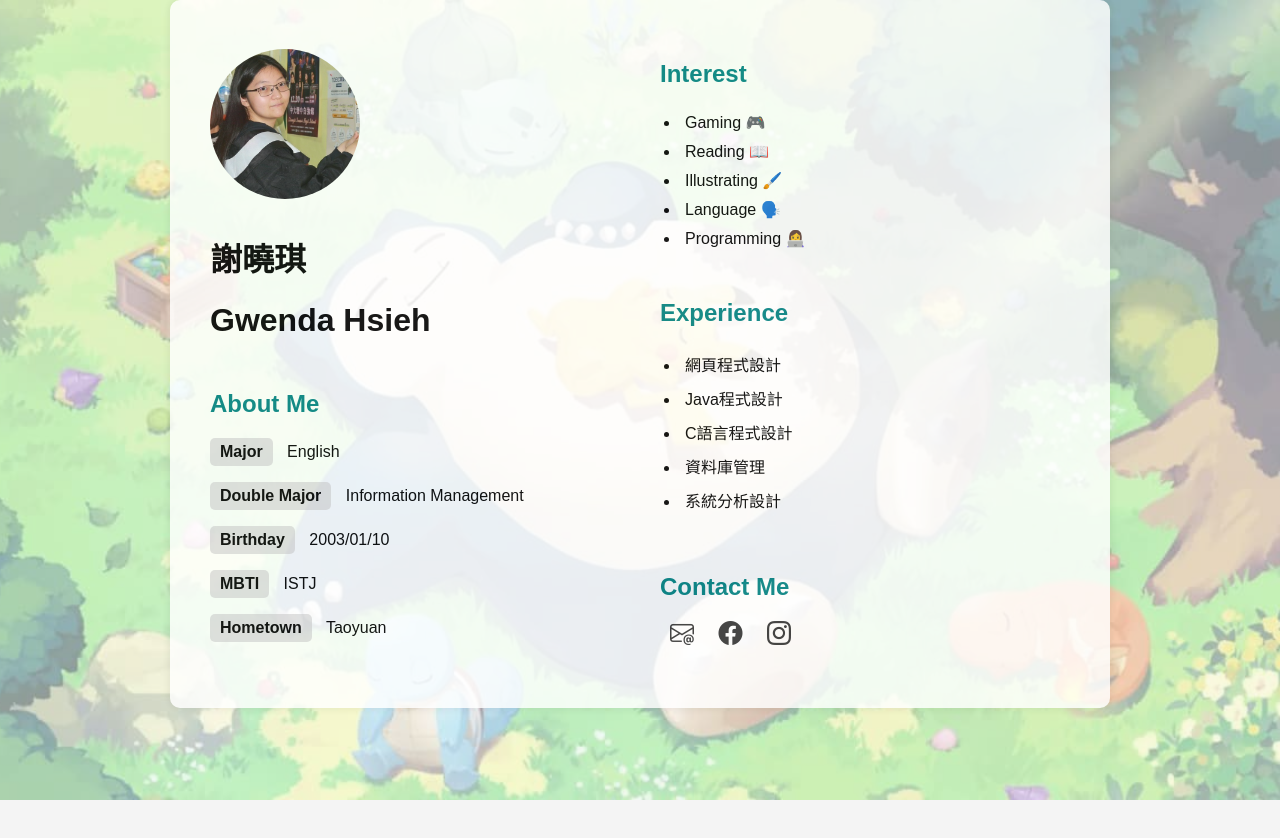
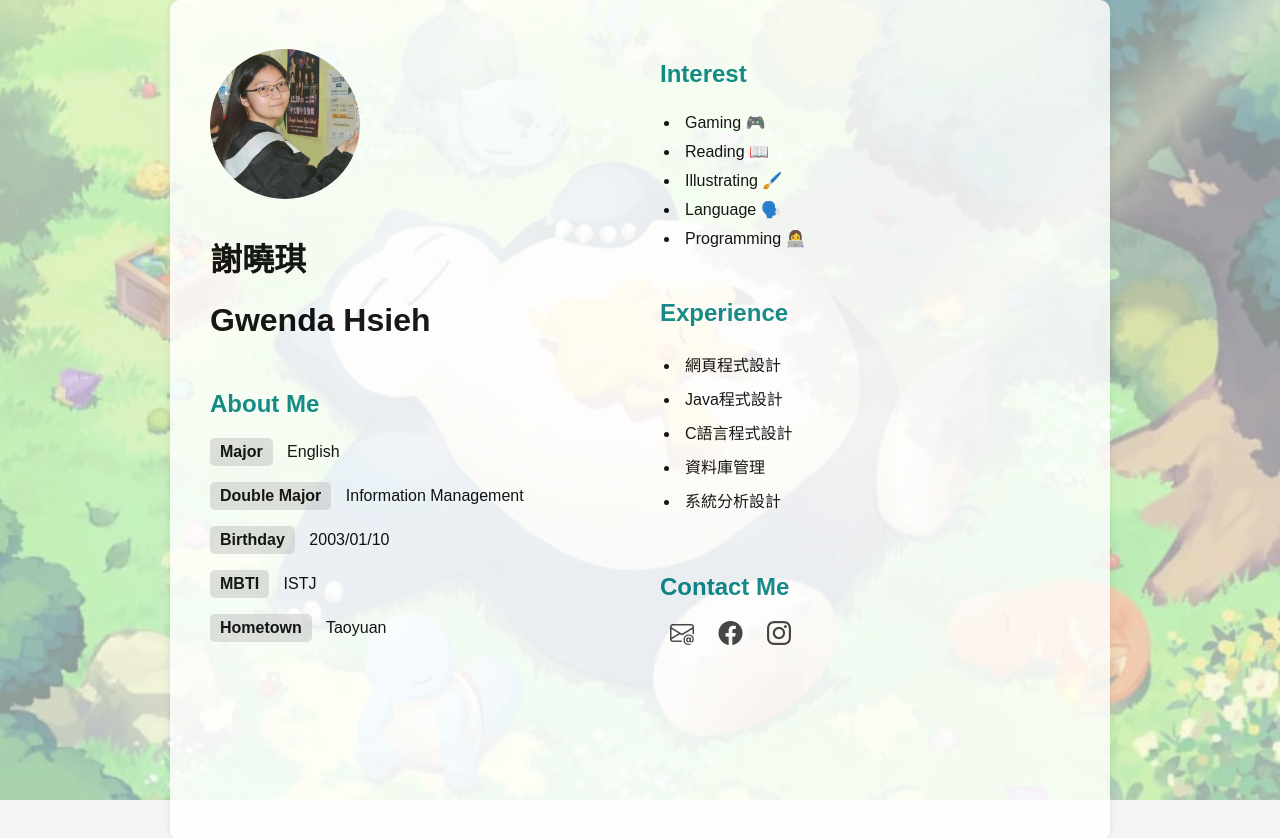
Before and after one commit to GuavA-SSRB/sd-self-intro-web, a plain HTML site: page index.html in a window 1280 px wide. Before the commit the page ends 800 px from the top, so only its background shows below. Drawn offline with nearby package versions, Linux system fonts and the light colour scheme.

Commit message:
Update style.css
Adjust Container Size

```diff
--- a/style.css
+++ b/style.css
@@ -19,6 +19,7 @@ body {
 }
 .container {
   max-width: 900px;
+  min-height: 100vh; /* 調整Container大小 */
   margin: auto;
   background: rgba(255, 255, 255, 0.9);
   padding: 20px;
```
